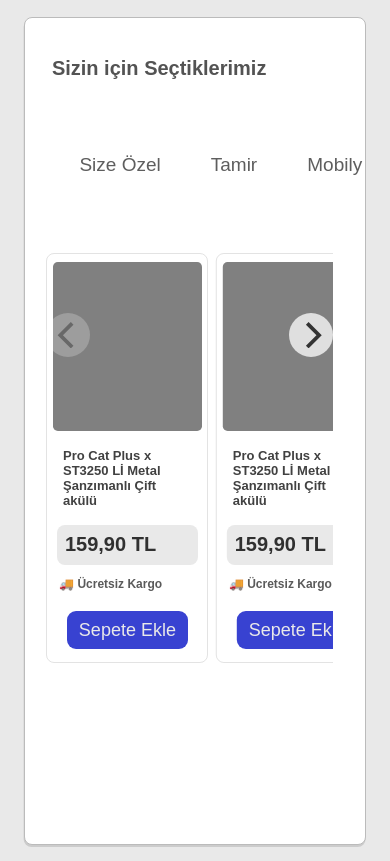
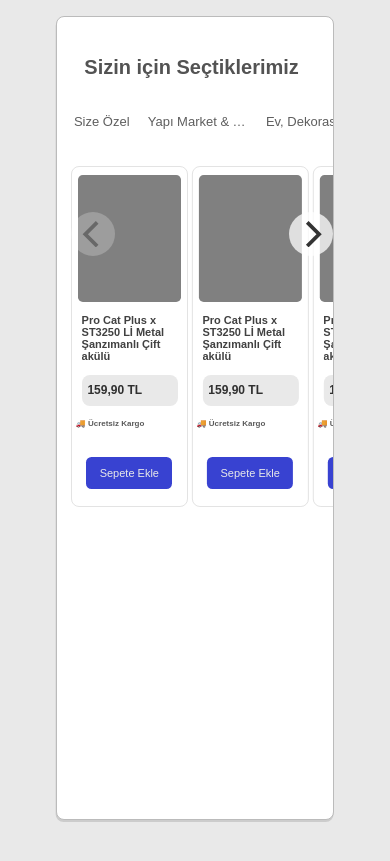
Before and after one commit to egeyil/segmentify-frontend, a plain HTML site: page index.html in a window 390 px wide. Drawn offline with Linux system fonts and the light colour scheme.

Commit message:
the sidebar is now dynamic, also many responsivityfixes

```diff
--- a/app.js
+++ b/app.js
@@ -13,3 +13,40 @@
   prevNextButtons: true,
   resize: true
 });
+
+//==================PROGRAM=======================//
+
+//PSUEDO CODE
+// 1- ürün kategorilerini al, sekmelere ekle
+// 2- Sekmelere tıklayınca o kategoriye ait ürünleri/datalarını ve sayılarını edin
+// 3- Ürün sayısını al, sayı kadar ürün kartı oluştur
+// 4- Ürün resimlerini al loop ile her karta ekle
+// 5- Ürün isimlerini loop ile ekle
+// 6- Ürün fiyatlarını loop ile ekle
+// 7- bedava kargo true ise bedava kargo kısmını ekle
+
+const categories = document.getElementById("categories");
+
+ async function program() {
+  let response = await fetch("./product-list.json");
+  let productList = await response.json();
+  console.log(productList);
+  console.log(productList.responses[0][0].params.userCategories);
+
+  // Creating the Sidebar
+  const createSidebar = () => {
+    const userCategories = productList.responses[0][0].params.userCategories; // creating userCategories Array
+    const listLength = Object.keys(userCategories).length // Sidebar items length
+    console.log(listLength);
+    for (i=0; i < listLength; i++ ) {
+        let categoryItem = document.createElement( "div" );
+        categoryItem.classList.add("category-item");
+        categoryItem.appendChild(document.createTextNode(userCategories[i]));
+        categories.appendChild(categoryItem);
+    }
+  }
+
+  createSidebar();
+}
+
+program();
--- a/index.html
+++ b/index.html
@@ -12,33 +12,13 @@
     <main>
         <h1><strong>Sizin için Seçtiklerimiz</strong></h1>
         <section class="content">
-            <div class="sidebar">
-                <ul>
-                    <li>Size Özel</li>
-                    <li>Tamir</li>
-                    <li>Mobilya</li>
-                    <li>Sağlık</li>
-                    <li>Dizüstü</li>
-                    <li>Isıtma</li>
 
-                </ul>
+            <div id="categories">
+
             </div>
 
             <section class="carousel-section">
                 <div class="products main-carousel">
-                    <div class="product-card carousel-cell">
-                        <div class="image-container">
-                            <div class="image-placeholder"></div>
-                        </div>
-                        <div class="container">
-                            <div class="product-name"><p>Pro Cat Plus x ST3250 Lİ Metal Şanzımanlı Çift akülü</p></div>
-                            <div class="product-price"><p>159,90 TL</p></div>
-                            <div class="cargo"><p>🚚 Ücretsiz Kargo</p></div>
-                            <div class="buy-container">
-                                <button class="buy-button">Sepete Ekle</button>
-                            </div>
-                        </div>
-                    </div>
                     <div class="product-card carousel-cell">
                         <div class="image-container">
                             <div class="image-placeholder"></div>
--- a/styles.css
+++ b/styles.css
@@ -4,6 +4,7 @@
 }
 
 body {
+    overflow: hidden;
     background-color:rgb(233, 233, 233);
 }
 
@@ -26,15 +27,15 @@
 
 /* ===========SIDEBAR============== */
 
-.sidebar li {
-    font-weight: 300;
+.category-item {
+    font-weight: 400;
     color: rgb(94, 94, 94);
     list-style-type: none;
 }
 
 @media screen and (min-width: 850px) {
-    .sidebar li:hover {
-        background-color: rgba(156, 199, 255, 0.5);
+    .category-item:hover {
+        background-color: rgba(211, 230, 255, 0.692);
         border-radius: 0.3em;
         cursor: pointer;
     }
@@ -91,12 +92,17 @@
 
 /* =======================Units (Responsive Variables)========================= */
 
+.overflow {
+    text-overflow: ellipsis;
+    white-space: nowrap;
+    overflow: hidden;
+}
+
 /* ===========MAIN============== */
 
 main {
     min-height: 95vh;
-    margin: 2vh 4vw;
-
+    margin: 1em 3em 1em 3em;
 }
 
 main > h1 {
@@ -106,40 +112,39 @@
 
 /* ===========SIDEBAR============== */
 
-.sidebar {
+#categories {
     box-sizing: border-box;
+    float: left;
+    width: 20em;
     padding: 0;
-    margin: 0;
-    float: left;
-    width: 20%;
+    margin: 0 2em 0 2em;
 }
 
-.sidebar ul {
-    margin: 0 3em 0 2em;
-    padding: 0;
+.category-item {
+    font-size: 19px;
+    margin: 0;
+    padding: 1.2em 0 1.2em 0.5em;
+    width: 80%;
+    text-overflow: ellipsis;
+    white-space: nowrap;
+    overflow: hidden;
 }
 
-.sidebar li {
-    font-size: 19px;
-    padding: 1.2em 4em 1.2em 1em;
-    margin: 0;
-}
 
 /* ===========CAROUSEL SECTION============== */
 
 .carousel-section {
     box-sizing: border-box;
-    min-height: 80vh;
-    width: 80%;
+    width: calc(100% - 24em);
     float: right;
 }
 
 .products {
-    margin: 0 0 3vh 0;
+    margin: 0 2vw 3vh 0;
 }
 
 .product-card {
-    max-width: 17em;
+    max-width: 19em;
     margin-right: 1em;
 }
 
@@ -149,34 +154,31 @@
 }
 
 .image-placeholder {
-    min-height: 13em;
+    min-height: 15em;
 }
 
 .container {
-    padding: 0 1vw;
-}
-
-.product-name {
-    font-size: 16px;
-    padding: 1.5vh 1vw;
+    padding: 0 1em;
 }
 
 .product-name p {
-    margin: 0;
+    font-size: 18px;
+    padding: 0;
+    margin: 2vh 2vw;
 }
 
 .product-price {
-    margin-top: 1vh;
+    margin-top: 1em;
 }
 
 .product-price p {
-    font-size: 24px;
-    margin: 0 0.5vw;
-    padding: 1.2vh 0 1.2vh 1vw;
+    font-size: 26px;
+    margin: 0;
+    padding: 0.5em 0 0.5em 0.8em;
 }
 
 .cargo {
-    margin: 1vh 0;
+    margin: 1.5em 0;
 }
 
 .buy-container {
@@ -185,8 +187,9 @@
 }
 
 .buy-button {
-    font-size: 17px;
-    padding: 1vh 3vw;
+    font-size: 21px;
+    width: 80%;
+    padding: 0.8em 0;
     margin: 1vh 0.5vw 1.5vh 0.5vw;
 }
 
@@ -202,69 +205,74 @@
         font-size: 20px;
         padding: 3vh 0 0 7vw;
     }
-    .sidebar {
-        width: 90%;
-        margin: 2em 2em;
+    #categories {
+        width: 90vw;
+        margin: 2vh 2vw;
         overflow: auto;
         white-space: nowrap;
     }
-    .sidebar ul {
-        margin: 1em 0;
-    }
-    .sidebar li{
+    .category-item{
         display: inline-block;
-        padding: 0.2em 0.2em 1em 0.2em;
-        margin: 0.5em 1em;
+        width: fit-content;
+        max-width: 200px;
+        padding: 0.5vh 0.5vw;
+        margin: 3vh 1.5vw;
     }
     .carousel-section {
-        width: 90vw;
+        width: 95%;
     }
     .products {
-        margin: 0 1em;
+        margin: 0;
+        padding: 0;
     }
     .product-card {
         max-width: 14em;
-        min-width: 10em;
-        margin-right: 2vw;
+        /* min-width: 10em;  */
+        margin-right: 1vw;
     }
     .image-container {
         margin: 1vh 1.5vw;
     }
     .image-placeholder {
-        min-height: 20vh;
+        min-height: 30vh;
     }
     .product-name {
-        padding: 1vh 3vw;
+        padding: 0;
+        margin: 3vh 2vw;
+        text-overflow: ellipsis;
+        white-space: nowrap;
+        overflow: hidden;
     }
     .product-name p {
-        font-size: 13px;
+        font-size: 14px;
+        margin: 0;
     }
     .product-price {
         margin: 1vh 1.5vw;
     }
     .product-price p {
+        font-size: 19px;
         margin: 0;
-        font-size: 20px;
-        padding: 1vh 2vw;
+        padding: 1vh 0 1vh 1vw;
     }
     .cargo {
-        margin: 1.2vh 2vw;
+        padding: 0;
+        margin: 1.5vh 2vw;
     }
     .cargo p {
-        font-size: 12px;
+        font-size: 10px;
+        margin: 0;
+        padding: 0;
     }
     .buy-button {
-        font-size: 18px;
+        padding: 1.5vh 0.2vw;
+        margin: 2vh 0;
+        font-size: 16px;
         width: 80%;
-    }
-    .sidebar li:hover {
-        cursor: pointer;
-        text-decoration: underline;
-        text-decoration-color: rgb(0, 81, 255);
     }
 }
 
-@media screen and (max-width: 715px) {
+@media screen and (max-width: 600px) {
     main {
         overflow: hidden;
     }
@@ -272,60 +280,74 @@
         font-size: 20px;
         padding: 3vh 0 0 7vw;
     }
-    .sidebar {
+    .categories {
         width: 90%;
         margin: 2em 2em;
         overflow: auto;
         white-space: nowrap;
     }
-    .sidebar ul {
-        margin: 1em 0;
-    }
-    .sidebar li{
+    .category-item{
+        font-size: 13px;
         display: inline-block;
         padding: 0.2em 0.2em 1em 0.2em;
-        margin: 0.5em 1em;
+        margin: 0.2em 0.5em;
+        width: fit-content;
+        max-width: 100px;
+        text-overflow: ellipsis;
+        white-space: nowrap;
+        overflow: hidden;
     }
     .carousel-section {
-        min-height: 70vh;
-        width: 90vw;
+        width: 95%;
+    }
+    .container {
+        padding: 0 1vw;
     }
     .products {
-        margin: 0 2em;
+        margin: 0;
+        padding: 0;
     }
     .product-card {
-        max-width: 30vw;
-        min-width: 10em;
-        margin-right: 2vw;
+        width: 115px;
+        margin-right: 1vw;
     }
     .image-container {
         margin: 1vh 1.5vw;
     }
     .image-placeholder {
-        min-height: 20vh;
+        min-height: 15vh;
     }
     .product-name {
-        padding: 1vh 3vw;
+        padding: 0;
+        margin: 1.5vh 1.5vw;
     }
     .product-name p {
-        font-size: 13px;
+        white-space: wrap;
+        font-size: 11px;
+        margin: 0;
     }
     .product-price {
-        margin: 1vh 1.5vw;
+        width: 90%;
+        margin: 1vh 0.5w;
     }
     .product-price p {
+        font-size: 12px;
         margin: 0;
-        font-size: 20px;
-        padding: 1vh 2vw;
+        padding: 1vh 0 1vh 1.5vw;
     }
     .cargo {
-        margin: 1.2vh 2vw;
+        padding: 0;
+        margin: 1.5vh 0;
     }
     .cargo p {
-        font-size: 12px;
+        font-size: 8px;
+        margin: 0;
+        padding: 0;
     }
     .buy-button {
-        font-size: 18px;
+        padding: 1.2vh 0.5vw;
+        margin: 2vh 0;
+        font-size: 11px;
         width: 80%;
     }
 }
```
